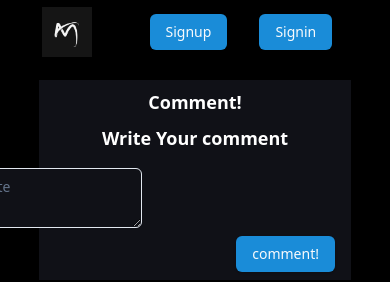
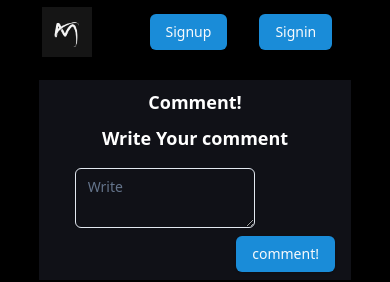
Before and after one commit to BeNikk/ConnectMait, a React (Vite) app in the folder client/connectmait/: page /comment/1 in a window 390 px wide. Shown: the top 282 px of the page. Built offline with nearby package versions, Linux system fonts and the light colour scheme; no server answers.

Commit message:
Update Comments.tsx

```diff
--- a/client/connectmait/src/components/Comments.tsx
+++ b/client/connectmait/src/components/Comments.tsx
@@ -97,7 +97,7 @@ export default function Comments() {
           }}
         >
           <Textarea
-            className="bg-[#101117] ml-[25&] lg:ml-[10%] text-white h-[40%] w-[40%] lg:w-[80%]"
+            className="bg-[#101117] ml-[25%] lg:ml-[10%] text-white h-[40%] w-[40%] lg:w-[80%]"
             placeholder="Write"
           />
           <Button
```
